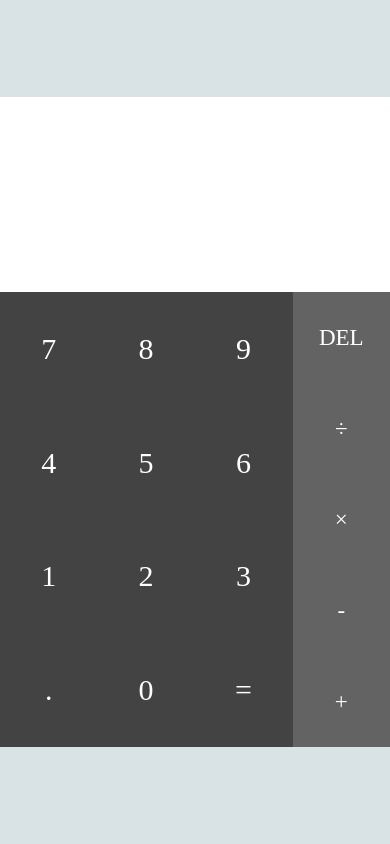
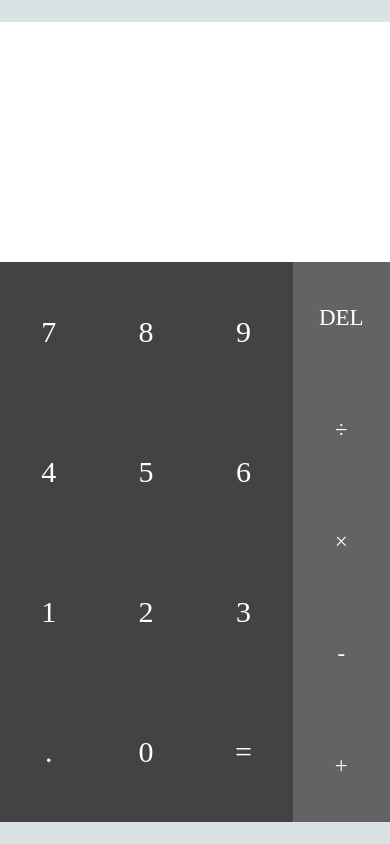
Before and after one commit to iaei/demo, a plain HTML site: page calculator/index.html in a window 390 px wide. Drawn offline with Linux system fonts and the light colour scheme.

Commit message:
改善响应式

```diff
--- a/calculator/sass/index.css
+++ b/calculator/sass/index.css
@@ -12,10 +12,10 @@ body {
   align-items: center; }
 
 main {
-  width: 100vw;
-  height: 100vh;
-  max-width: 400px;
-  max-height: 650px;
+  width: 450px;
+  height: 700px;
+  max-width: 500px;
+  max-height: 800px;
   }
 
 .result {
@@ -92,9 +92,9 @@ main {
     transform: scale(1, 1); } }
 
 /*# sourceMappingURL=index.css.map */
-@media only screen and(max-width: 750px){
+@media only screen and (max-width: 500px){
 	main{
-		width: 100%;
-		height: 100%;
+		width: 100vw;
+		height: 100vh;
 	}
 }
```
